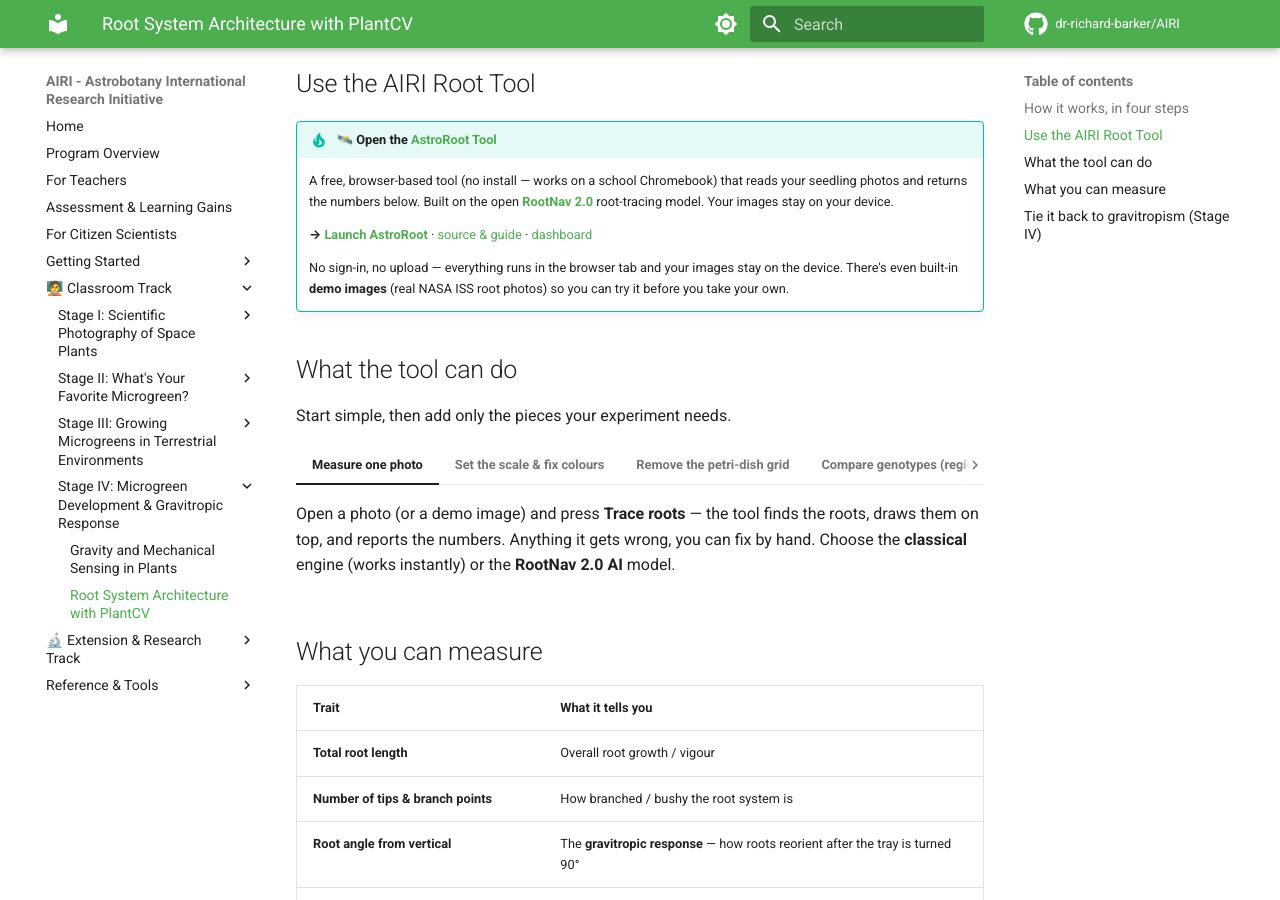
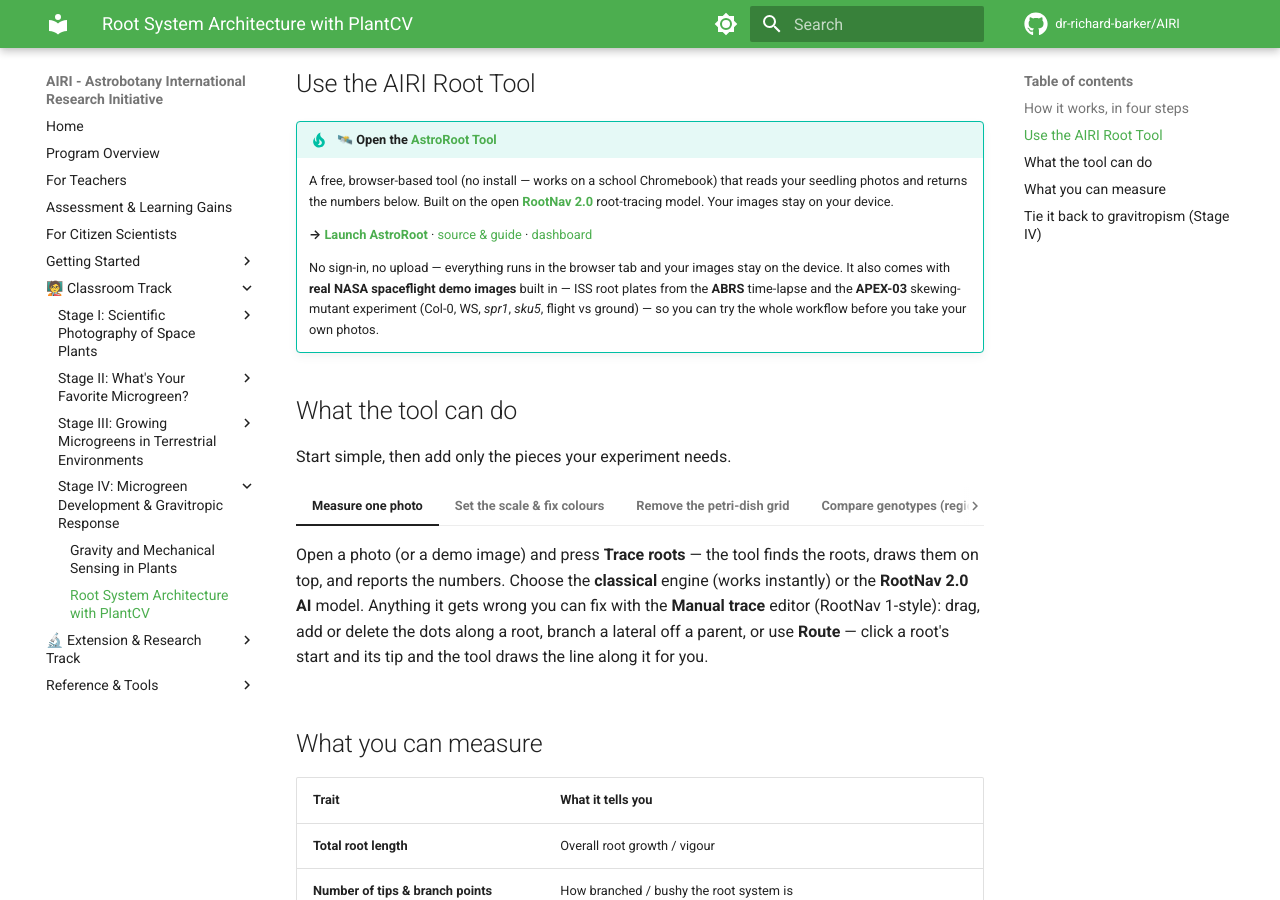
Before and after one commit to dr-richard-barker/AIRI, an MkDocs documentation site: the page built from docs/research-stage-iv-microgreen-development-and-gravitropic-response/root-system-architecture-with-plantcv.md, in a window 1280 px wide and 900 px high, scrolled down 773 px. Built offline with MkDocs 1.6.1 and Material for MkDocs 9.7.7, drawn with Linux system fonts in a browser that asks for light colours; comment, search, counter and statistics services are not loaded.

Commit message:
RSA page: note the expanded demo images (ABRS + APEX-03) and Manual trace / Route
Update the AstroRoot section to reflect the new NASA demo images (ABRS
time-lapse + APEX-03 skewing mutants, flight vs ground) and the RootNav 1-style
manual trace editor + click-two-points auto-routing.

Co-Authored-By: Claude Opus 4.8 <noreply@anthropic.com>

```diff
--- a/docs/research-stage-iv-microgreen-development-and-gravitropic-response/root-system-architecture-with-plantcv.md
+++ b/docs/research-stage-iv-microgreen-development-and-gravitropic-response/root-system-architecture-with-plantcv.md
@@ -46,8 +46,9 @@ You don't have to do these by hand. The **AIRI Root Tool** does all four for you
     · [dashboard](https://dr-richard-barker.github.io/astroroot/dashboard.html)
 
     No sign-in, no upload — everything runs in the browser tab and your images stay on the
-    device. There's even built-in **demo images** (real NASA ISS root photos) so you can try it
-    before you take your own.
+    device. It also comes with **real NASA spaceflight demo images** built in — ISS root plates
+    from the **ABRS** time-lapse and the **APEX-03** skewing-mutant experiment (Col-0, WS, *spr1*,
+    *sku5*, flight vs ground) — so you can try the whole workflow before you take your own photos.
 
 ## What the tool can do
 
@@ -56,8 +57,11 @@ Start simple, then add only the pieces your experiment needs.
 === "Measure one photo"
 
     Open a photo (or a demo image) and press **Trace roots** — the tool finds the roots, draws
-    them on top, and reports the numbers. Anything it gets wrong, you can fix by hand. Choose the
-    **classical** engine (works instantly) or the **RootNav 2.0 AI** model.
+    them on top, and reports the numbers. Choose the **classical** engine (works instantly) or the
+    **RootNav 2.0 AI** model. Anything it gets wrong you can fix with the **Manual trace** editor
+    (RootNav 1-style): drag, add or delete the dots along a root, branch a lateral off a parent,
+    or use **Route** — click a root's start and its tip and the tool draws the line along it for
+    you.
 
 === "Set the scale & fix colours"
 
```
